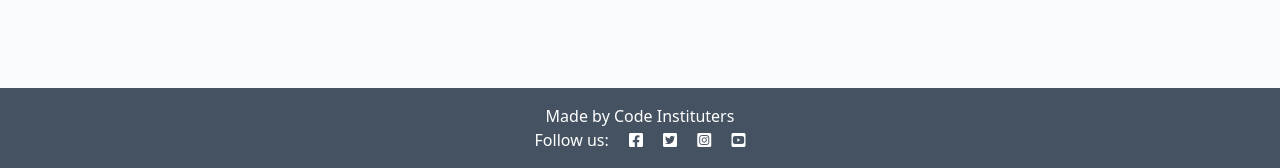
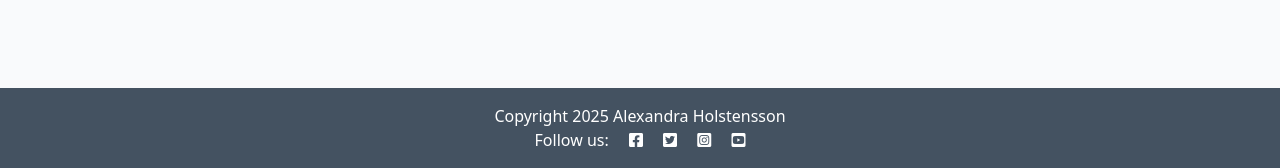
Before and after one commit to AlexandraH-code/codestar_blog, a Django app: page / in a window 1280 px wide. Shown: the part 632-800 px from the top of the page. Run offline with Django 4.2, Linux system fonts and the light colour scheme; data that the repository does not hold is empty.

Commit message:
Add custom copyright

```diff
--- a/blog/templates/blog/index.html
+++ b/blog/templates/blog/index.html
@@ -50,3 +50,7 @@
 
 <!-- index.html content ends here -->
 {% endblock %}
+
+{% block copyright %}
+    Copyright 2025 Alexandra Holstensson
+{% endblock %}
--- a/codestar/settings.py
+++ b/codestar/settings.py
@@ -28,7 +28,7 @@ TEMPLATES_DIR = os.path.join(BASE_DIR, 'templates')
 SECRET_KEY = os.environ.get("SECRET_KEY")
 
 # SECURITY WARNING: don't run with debug turned on in production!
-DEBUG = True
+DEBUG = False
 
 ALLOWED_HOSTS = ['127.0.0.1', '.herokuapp.com', ]
 
--- a/templates/base.html
+++ b/templates/base.html
@@ -61,7 +61,11 @@
 
     <!-- Footer -->
     <footer class="footer mt-auto py-3 dark-bg">
-        <p class="m-0 text-center text-white">Made by Code Instituters</p>
+        <p class="m-0 text-center text-white">
+            {% block copyright %}
+                <p>Made by Code Instituters</p>
+            {% endblock copyright %}
+        </p>
         <p class="m-0 text-center text-white">Follow us: <i class="fab fa-facebook-square ms-3"></i>
             <i class="fab fa-twitter-square ms-3"></i>
             <i class="fab fa-instagram-square ms-3"></i>
```
